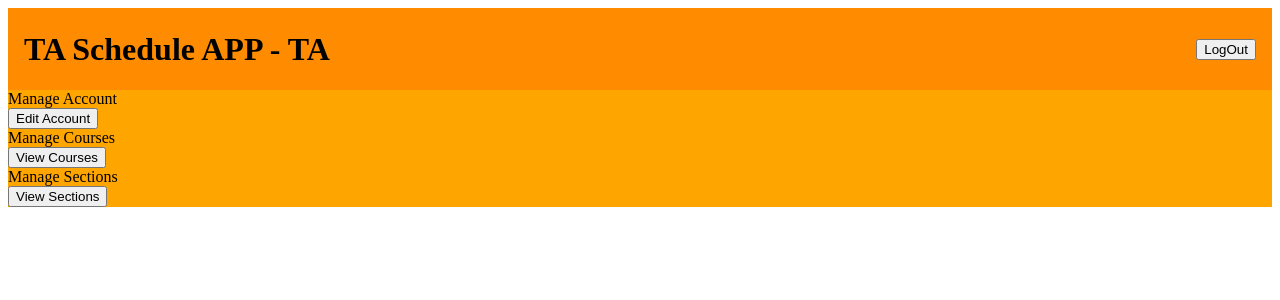
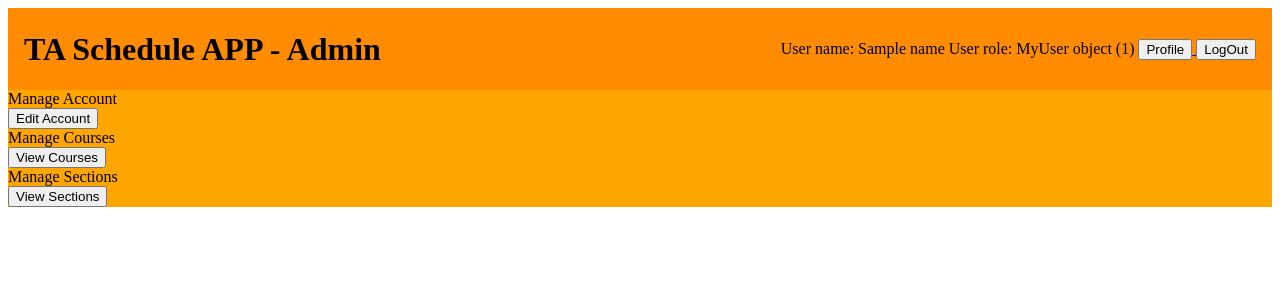
Before and after one commit to Iynsoo/ExplicitBadger, a Django app: template templates/home_ta.html in a window 1280 px wide. Shown: the top 300 px of the page. Run offline with Django 4.2, Linux system fonts and the light colour scheme; data comes from the database, SQL or seed files in the repository; tables that the repository leaves empty hold one stand-in row (values such as "Sample post"); the template is opened without the code that fills it: values that come from a table or form of the project are taken from there, most other values are stand-ins (such as "Sample title", 1, 10 or a date in 2020); parts of the project's set-up code (start-up, migrations or seed data) failed here and were passed over.

Commit message:
now in header present username and role and when click the profile button move the profile.html page

```diff
--- a/templates/home_ta.html
+++ b/templates/home_ta.html
@@ -18,11 +18,24 @@
 </style>
 
 <header>
-    <h1>TA Schedule APP - TA</h1>
+    <h1>TA Schedule APP - Admin</h1>
     <nav>
-        <a href="../">
-            <button>LogOut</button>
-        </a>
+        <span>
+            User name: {{ name }}
+        </span>
+        <span>
+            User role: {{ role }}
+        </span>
+        <span>
+            <a href="../profile/">
+                <button>Profile</button>
+            </a>
+        </span>
+        <span>
+            <a href="../">
+                <button>LogOut</button>
+            </a>
+        </span>
     </nav>
 </header>
 <body>
```
Also changed, not shown: templates/home_instructor.html (+17 -4 lines).
